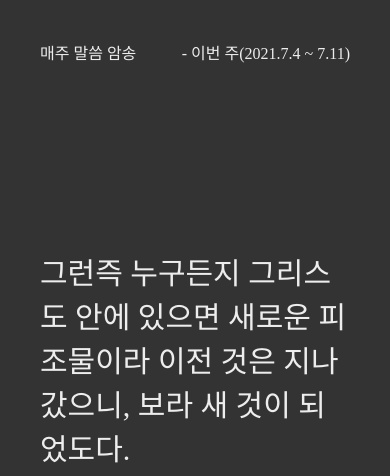
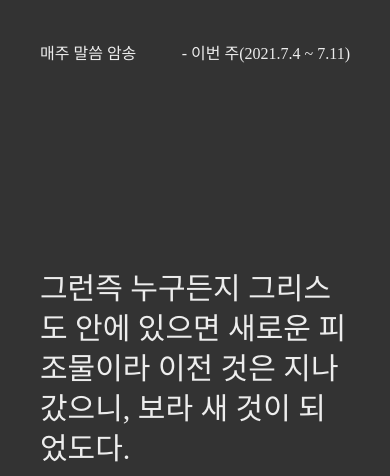
Before and after one commit to min9nim/weekly-word, a website: page public/index.html in a window 390 px wide. Shown: the top 476 px of the page. Drawn offline with nearby package versions, Linux system fonts and the light colour scheme.

Commit message:
line-height

```diff
--- a/public/style.css
+++ b/public/style.css
@@ -34,6 +34,7 @@ section .message {
   flex-direction: column;
   justify-content: flex-end;
   margin-bottom: 10px;
+  line-height: 55px;
 }
 section .address {
   font-size: 20px;
@@ -44,5 +45,6 @@ section .address {
 @media screen and (max-width: 769px) {
   section .message {
     font-size: 30px;
+    line-height: 40px;
   }
 }
```
